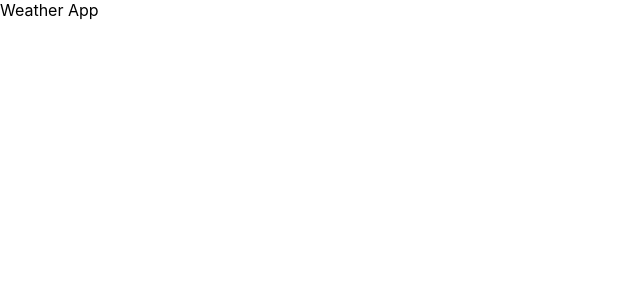
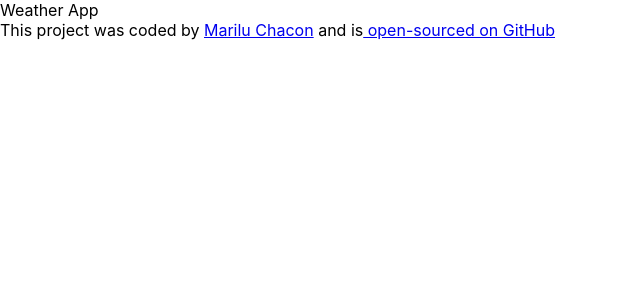
Before and after one commit to lilbxbori/weather-react-app-final, a React (Create React App) app: page / in a window 1280 px wide. Shown: the top 300 px of the page, without its empty margins (0-640 px from the left). Built offline with nearby package versions, Linux system fonts and the light colour scheme.

Commit message:
Added the GitHub repo URL

```diff
--- a/src/App.js
+++ b/src/App.js
@@ -1,13 +1,15 @@
-
+import React from "react";
 import './App.css';
 
 function App() {
   return (
     <div className="App">
       Weather App
+     <footer>
+      This project was coded by{" "} <a href="https://responsive-portfolio-marilu.netlify.app/" target="_blank" rel="noreferrer">Marilu Chacon</a> and is
+      <a href="https://github.com/lilbxbori/weather-react-app-final" target="_blank" rel="noreferrer"> open-sourced on GitHub</a>
 
-
-
+    </footer>
     </div>
   );
 }
```
